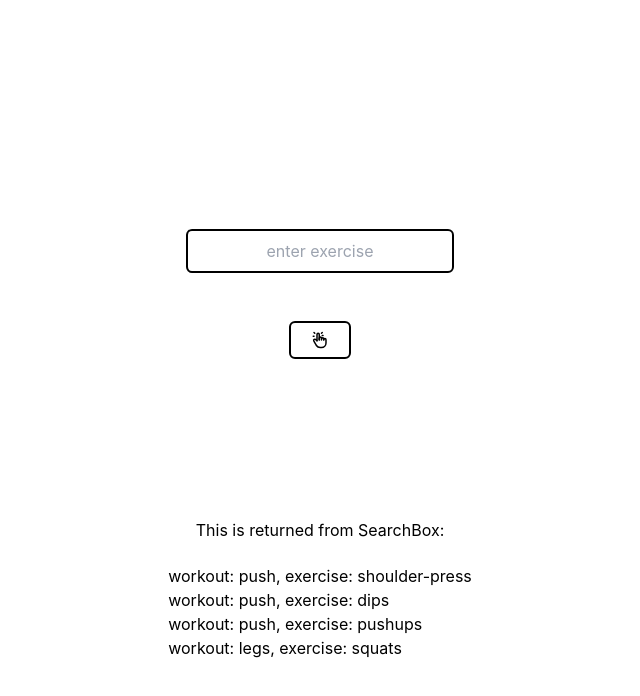
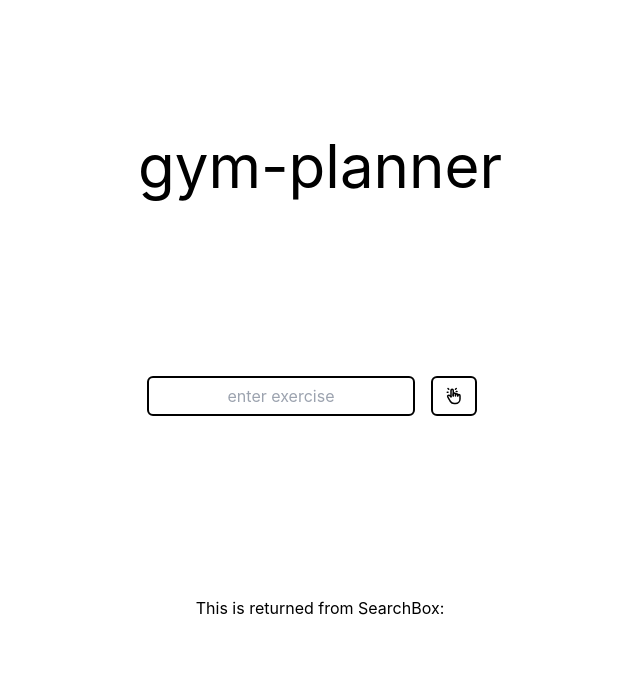
Before and after one commit to le-dan/gym-planner-frontend, a React (Create React App) app: page / in a window 1280 px wide. Shown: the top 696 px of the page, without its empty margins (320-960 px from the left). Built offline with nearby package versions, Linux system fonts and the light colour scheme; no server answers.

Commit message:
add user use state

```diff
--- a/src/App.tsx
+++ b/src/App.tsx
@@ -1,28 +1,35 @@
 import { useEffect, useState } from "react";
 import SearchBox from "./components/searchBox";
-import { exercises } from "./data/exercises";
 import FetchData from "./service/fetchData";
 
 export default function App() {
+  // use state for updating search
   const [search, setSearch] = useState("");
 
-  FetchData();
-  // useEffect(() => {
-  //   FetchData(search);
-  // }, [search]);
+  // use state for updating list of user exercises
+  const [userData, setUserData] = useState(['pog']);
+
+  // If search changes, then fetch data from updated search and update user data
+  useEffect(() => {
+    if (search !== "") {
+      FetchData(search);
+      setUserData(() => FetchData(search));
+    }
+  }, [search]);
 
   return (
     <div className="flex flex-col justify-center items-center h-full">
+      <div className="text-6xl">gym-planner</div>
       <SearchBox setSearch={setSearch} />
       <div className="text-center">
         This is returned from SearchBox: {search}
       </div>
       <div className="border-2 border-white m-5">
-        {exercises.map(({ id, workout, exercise, repetitions, sets }, i) => (
+        {/* {exercises.map(({ id, workout, exercise, repetitions, sets }, i) => (
           <div key={i}>
             workout: {workout}, exercise: {exercise}
           </div>
-        ))}
+        ))} */}
       </div>
     </div>
   );
--- a/src/components/searchBox.tsx
+++ b/src/components/searchBox.tsx
@@ -4,32 +4,44 @@ import { TbHandClick } from "react-icons/tb";
 export default function SearchBox(props: any) {
   const [query, setQuery] = useState("");
 
+  // when enter key is pressed, set search query
+  useEffect(() => {
+    const onKeyDown = (e: any) => {
+      if (e.key === "Enter") {
+        props.setSearch(query);
+      }
+    }
+    document.addEventListener('keydown', onKeyDown);
+    return () => document.removeEventListener('keydown', onKeyDown);
+  }, [props, query]);
+
   // This is a hook that runs when the component is mounted
   function handleSubmit(e: any) {
     e.preventDefault();
+
     console.log("Button clicked: " + query);
     props.setSearch(query);
   }
 
-  // on input, update query
-  useEffect(() => {
-    console.log(query);
-  }, [query]);
+  // Button
+  const ClickButton = () => {
+    return (<button
+      className="h-10 m-4 border-2 border-black rounded-md py-2 px-3 hover:bg-black hover:text-white transition duration-75 ease-in-out"
+      onClick={(e) => handleSubmit(e)}
+    >
+      <TbHandClick className="text-lg" />
+    </button>);
+  }
 
   return (
-    <div className="relative h-1/2 flex flex-col justify-center items-center">
+    <div className="relative h-1/2 flex justify-center items-center">
       <input
         type="text"
         placeholder="enter exercise"
-        className="placeholder:text-center border-2 border-black rounded-md p-2"
+        className="flex h-10 w-22 placeholder:text-center border-2 border-black rounded-md p-2"
         onChange={(event) => setQuery(event.target.value)}
       />
-      <button
-        className="m-12 border-2 border-black rounded-md py-2 px-5 hover:bg-black hover:text-white transition duration-75 ease-in-out"
-        onClick={(e) => handleSubmit(e)}
-      >
-        <TbHandClick className="text-lg" />
-      </button>
+      <ClickButton />
     </div>
   );
 }
--- a/src/data/exercises.tsx
+++ /dev/null
@@ -1,30 +0,0 @@
-export const exercises = [
-  {
-    id: 1,
-    workout: "push",
-    exercise: "shoulder-press",
-    repetitions: 8,
-    sets: 3,
-  },
-  {
-    id: 2,
-    workout: "push",
-    exercise: "dips",
-    repetitions: 10,
-    sets: 4,
-  },
-  {
-    id: 3,
-    workout: "push",
-    exercise: "pushups",
-    repetitions: 20,
-    sets: 3,
-  },
-  {
-    id: 4,
-    workout: "legs",
-    exercise: "squats",
-    repetitions: 8,
-    sets: 3,
-  },
-];
--- a/src/service/fetchData.tsx
+++ b/src/service/fetchData.tsx
@@ -1,13 +1,24 @@
 import axios from "axios";
 
-export default function FetchData() {
-  axios.defaults.baseURL = "http://localhost:8080";
+export default function FetchData(search: String): string[] {
+  axios.defaults.baseURL = "http://localhost:8080/";
+  // axios({
+  //   method: 'post',
+  //   url: '/addUser',
+  //   data: {
+  //     username: 'minsung',
+  //     exercises: []
+  //   }
+  // });
   axios
-    .get("/api/users")
+    .get(`api/users/${search}/exercises`)
     .then((response) => {
-      console.log(response.data);
+      // console.log(response.data);
+      return response.data;
     })
     .catch((error) => {
-      console.log(error);
+      // console.log(error);
+      return error.data;
     });
+  return [];
 }
```
